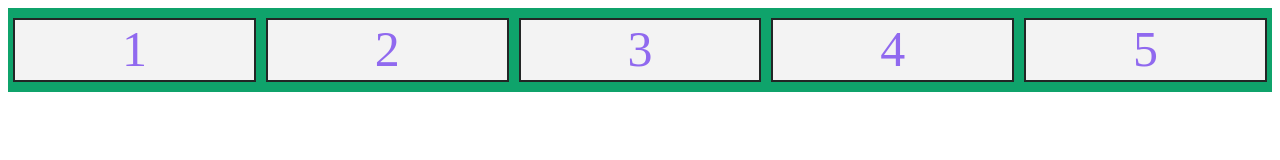
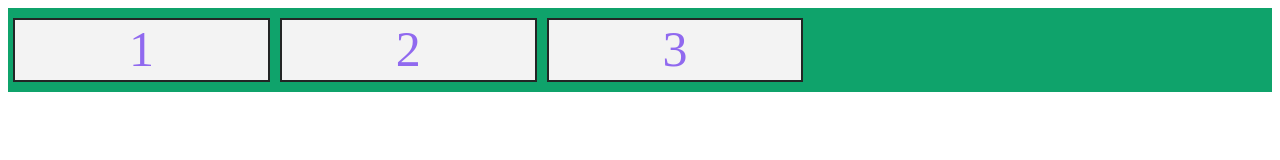
Before and after one commit to ThayaneQuintanilha/trybe-exercicios, a plain HTML site: page 01-Fundamentos/bloco-06-HTML-CSS-Forms-Flexbox-Responsivo/03-Flexbox/index.html in a window 1280 px wide. Drawn offline with Linux system fonts and the light colour scheme.

Commit message:
exercício 2 de flexbox

```diff
--- a/01-Fundamentos/bloco-06-HTML-CSS-Forms-Flexbox-Responsivo/03-Flexbox/index.html
+++ b/01-Fundamentos/bloco-06-HTML-CSS-Forms-Flexbox-Responsivo/03-Flexbox/index.html
@@ -1,4 +1,4 @@
-<!DOCTYPE html>
+<!-- <!DOCTYPE html>
 <html lang="pt">
   <head>
     <meta charset="UTF-8">
@@ -35,4 +35,46 @@
       <div class="box">5</div>
     </div>
   </body>
+</html> -->
+
+<!-- ********************* 2 ********************* -->
+
+
+<!DOCTYPE html>
+<html lang="pt">
+  <head>
+    <meta charset="UTF-8">
+    <meta name="viewport" content="width=device-width, initial-scale=1.0">
+    <title>Flexbox - Justify Content</title>
+    <style>
+      .box {
+        color: #9069EF;
+        background-color: rgb(243, 243, 243);
+        border: 2px solid #232525;
+        font-size: 50px;
+        height: 60px;
+        margin: 10px 5px;
+        text-align: center;
+        width: 20%;
+      }
+
+      .box-container {
+        background-color: #0fa36b;
+        display: flex;
+        /* ADICIONE AQUI SEUS TESTES */
+        /* justify-content: center; */
+        /* justify-content: space-around; */
+        /* justify-content: space-between; */
+        /* justify-content: space-evenly; */
+      }
+    </style>
+
+  </head>
+  <body>
+    <div class="box-container">
+      <div class="box">1</div>
+      <div class="box">2</div>
+      <div class="box">3</div>
+    </div>
+  </body>
 </html>
```
